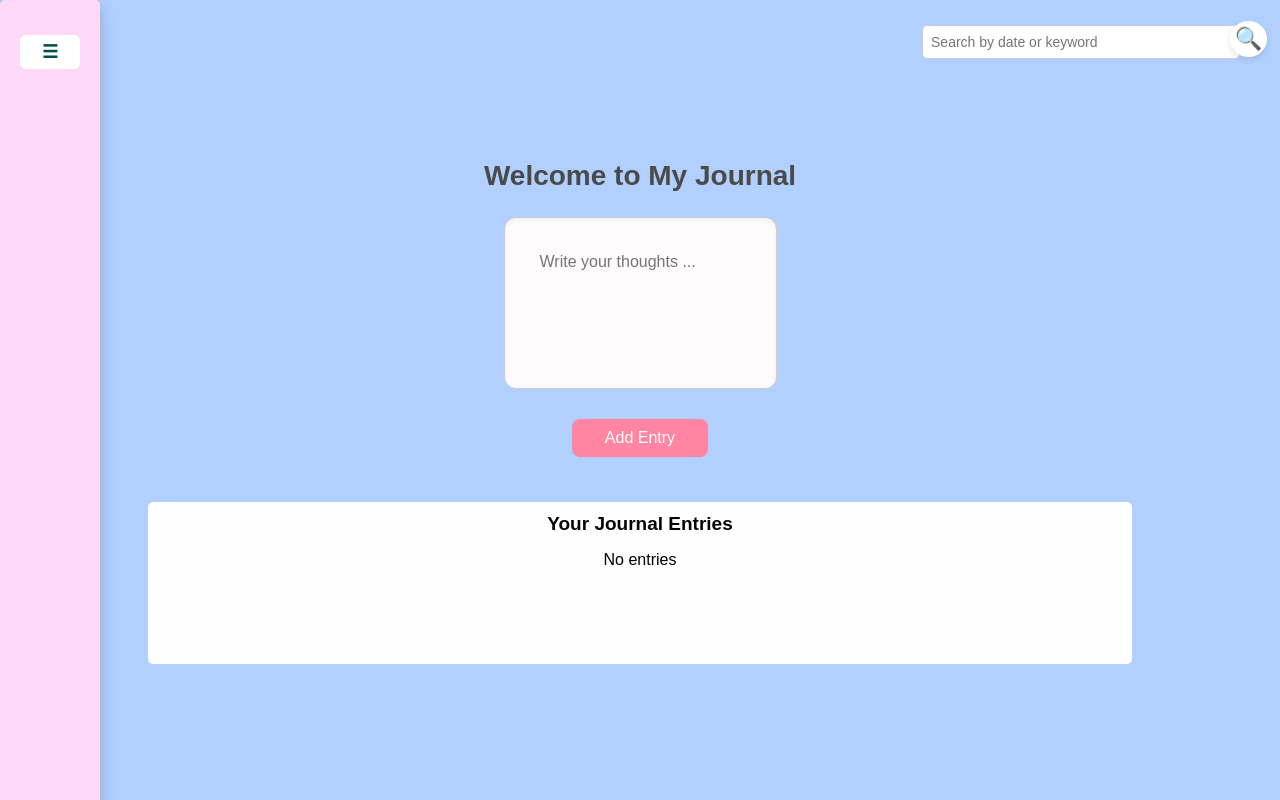
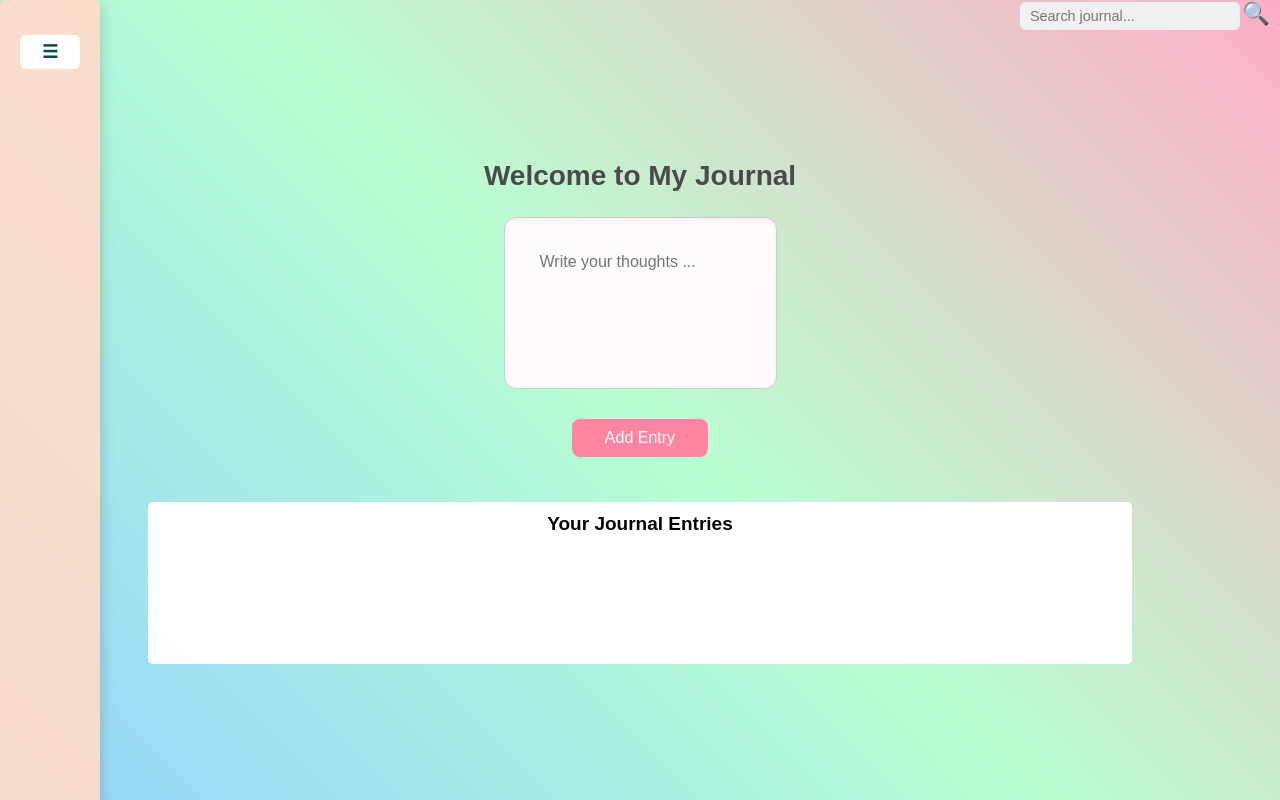
Before and after one commit to arpangreat/myjournal-app, a React (Create React App) app in the folder ui/: page /Homepage in a window 1280 px wide. Both pictures are taken after a click on the element "Search". Built offline with nearby package versions, Linux system fonts and the light colour scheme.

Commit message:
Added myjournal-app files

```diff
--- a/ui/src/App.css
+++ b/ui/src/App.css
@@ -10,23 +10,26 @@ body {
 }
 
 .container {
-  background: white;
+  background: linear-gradient(45deg,#6c00fa,#db1334);;
   padding: 20px;
   border-radius: 8px;
-  box-shadow: 0 4px 8px rgba(62, 49, 243, 0.595);
+  box-shadow: 0 4px 8px rgba(5, 3, 28, 0.595);
   text-align: center;
   max-width: 400px;
   width: 100%;
 }
+p{
+  color: #ffffff;
+}
 
 h2 {
   margin-bottom: 30px;
-  color: #0e0055;
+  color: #ffffff;
 
 }
 
 label{
-  color: #0e0055;
+  color: #ffffff;
 }
 
 form {
@@ -52,8 +55,10 @@ input {
 }
 
 button {
-  background-color: #020042;
-  color: white;
+  background-color: #af84ff;
+  transition: all 0.2s;
+  transform: translate;
+  color: rgb(255, 255, 255);
   padding: 10px;
   border: none;
   border-radius: 4px;
@@ -64,5 +69,15 @@ button {
 }
 
 button:hover {
-  background-color: #01124b;
+  cursor: pointer;
+  transition: all 0.2s;
+  background: linear-gradient(45deg,#00ffd5,hsl(38, 100%, 35%));
 }
+button:hover > div {
+  transform: translateX(-20px);
+  cursor: pointer;
+}
+button:hover > .icon{
+  opacity: 1;
+  transform: translate(30px);
+}
--- a/ui/src/App.js
+++ b/ui/src/App.js
@@ -41,6 +41,7 @@ const AuthPage = () => {
           <label>Email:</label>
           <input
             type="email"
+            placeholder="projec18@gmail.com...."
             value={email}
             onChange={(e) => setEmail(e.target.value)}
             required
--- a/ui/src/Homepage.css
+++ b/ui/src/Homepage.css
@@ -20,7 +20,7 @@ body {
 
 .sidebar {
   width: 60px;                           /* Sidebar Dashboard */
-  background: #ffdaf8;
+  background: #ffdcc9e8;
   padding: 20px;
   border-radius: 5px;
   box-shadow: 0 5px 15px rgba(0, 0, 0, 0.2);
@@ -45,7 +45,7 @@ body {
 }
 
 .toggle-btn:hover {
-  background: #effdfc;
+  background: linear-gradient(45deg,#dbc0ff,#ffc2cc);
 }
 
 .sidebar-content {
@@ -73,7 +73,7 @@ body {
 }
 
 .sidebar li:hover {
-  background: #e7fffe;
+  background: linear-gradient(45deg,#dbc0ff,#ffc2cc);
 }
 /* Journal Area */
 .homepage-content {
@@ -87,7 +87,7 @@ body {
   padding: 2rem;
   border-radius: 0%;
   box-sizing: border-box;
-  background-color: #b1d0ff;
+  background:linear-gradient(45deg,#94d4fc,#b8ffd2,#ffaec5);
   font-family: 'Comic Neue', cursive, sans-serif;
   position: relative;
   overflow: hidden;
@@ -132,6 +132,7 @@ body {
 
 .entry-box button:hover {
  background-color: #ff5e8e;
+ background: linear-gradient(45deg,#c89dff,#ff94a6);
 }
 
 /* Entries Section */
@@ -196,11 +197,18 @@ li {
 
 p{
   text-align: center;
+  color: #000000;
 }
 
 li:hover {
   transform: scale(1.01);
   background-color: #fff7fb;
+}
+li button{
+  color:#dbc0ff ;
+}
+li button:hover{
+  background: linear-gradient(45deg,#bf8fff,#ff8b9f);
 }
 
 /* 🔹 Logout Confirmation Modal */
@@ -322,32 +330,42 @@ input:checked + .slider::before {
 }
 /* 🔍 Search Container */
 .search-container {
+  display: flex;
+  justify-content: flex-end;
+  align-items: center;
   position: absolute;
-  top: 20px;
-  right: 20px;
-  display: flex;
-  align-items: center;
+  top: 0;
+  right: 0;
+  transition: all 0.3s ease;
+  direction:ltr;
 }
-
 .search-icon {
-  position: fixed;
-  top: 1.3rem;
-  right: 0.8rem;
-  z-index: 1000;
-  font-size: 22px;
   cursor: pointer;
-  padding: 5px;
-  background-color: white;
-  border-radius: 50%;
-  box-shadow: 0 3px 6px rgba(0, 0, 0, 0.1);
+  z-index: 2 ;
+  font-size: 1.4rem;
+  margin-right: 10px;
+  user-select: none;
+  transition: transform 0.2s ease;
 }
-
+.search-icon:hover {
+  transform: scale(1.1);
+}
 .search-input {
-  padding: 8px;
-  margin-left: 10px;
-  border: 1px solid #ccc;
-  border-radius: 5px;
-  width: 300px;
-  z-index: 999;
-  font-size: 14px;
+  border: none;
+  outline: none;
+  background-color: #f1f1f1;
+  padding: 6px 10px;
+  font-size: 0.90rem;
+  font-family: 'Comic Neue', cursive, sans-serif;
+  border-radius: 6px;
+  max-width: 80vw;
+  position: absolute;
+  right: 40px;
+  opacity: 0;
+  z-index: 1 ;
+  transition: width 0.4s ease, opacity 0.3s ease;
 }
+.search-container.open .search-input {
+  transform: translateX(0);
+  opacity: 1;
+}
--- a/ui/src/Homepage.js
+++ b/ui/src/Homepage.js
@@ -63,17 +63,16 @@ const handleDeleteEntry = (index) => {
     <div className={`main-container ${isDarkMode ? "dark-mode" : ""}`}>
 
       {/* 🔍 Search Bar */}
-      <div className="search-container">
-        <span className="search-icon" onClick={() => setSearchOpen(!searchOpen)}>🔍</span>
-        {searchOpen && (
-          <input
-            type="text"
-            className="search-input"
-            value={searchQuery} onChange={(e) => setSearchQuery(e.target.value)}
-            placeholder="Search by date or keyword"
-          />
-        )}
-        <span className="clear-icon" onClick={() => setSearchQuery("")}onDoubleClick={() => setSearchOpen(false)}>❌</span>
+      <div className={`search-container ${searchOpen ? "open" : ""}`}>
+        <span className="search-icon" onClick={() => setSearchOpen(!searchOpen)} title="Search" >🔍</span>
+         <input
+          type="text"
+          className="search-input"
+          value={searchQuery}
+          onChange={(e) => setSearchQuery(e.target.value)}
+          placeholder="Search journal..."
+          style={{ width: searchOpen ? "200px" : "0px" }}
+        />
       </div>
 
       <aside className={`sidebar ${sidebarOpen ? "expanded" : ""}`}>
@@ -125,7 +124,7 @@ const handleDeleteEntry = (index) => {
     ))}
   </ul>
 ) : (
-  <p>No entries </p>
+  <p>No entries... </p>
 )}
 
         </div>
```
